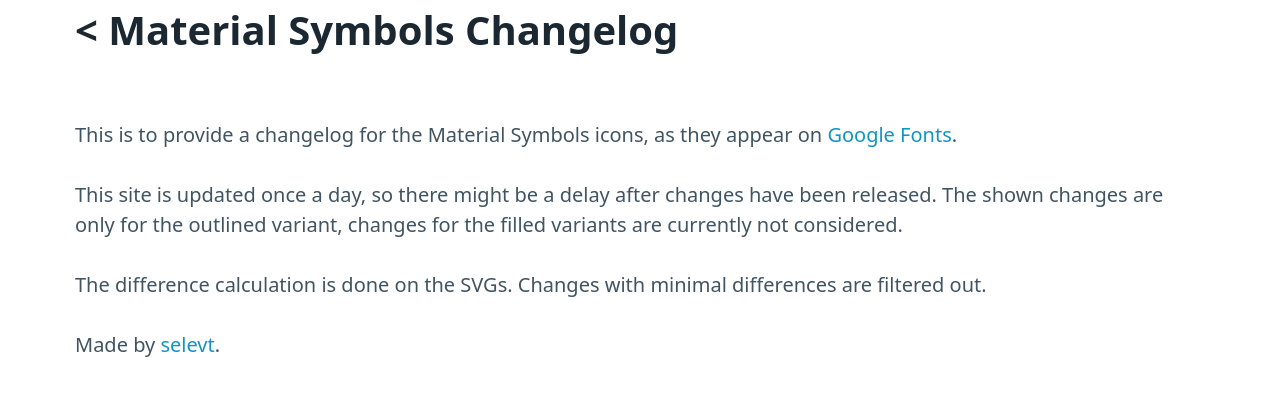
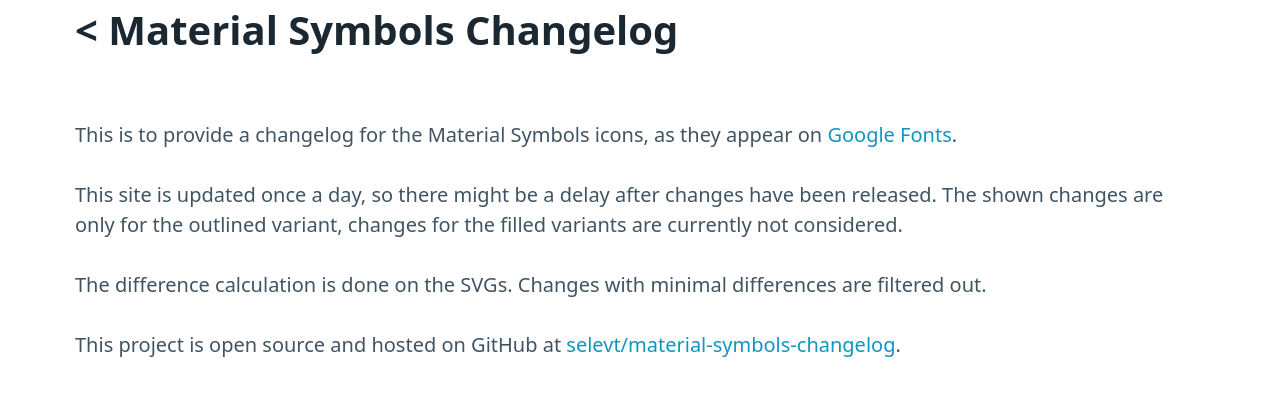
Before and after one commit to selevt/material-symbols-changelog, a SvelteKit app: page /about in a window 1280 px wide. Shown: the top 396 px of the page. Built offline with nearby package versions, Linux system fonts and the light colour scheme.

Commit message:
Link repository from about page

```diff
--- a/src/routes/about/+page.svelte
+++ b/src/routes/about/+page.svelte
@@ -12,5 +12,5 @@
 </p>
 
 <p>
-    Made by <a href='https://github.com/selevt'>selevt</a>.
+    This project is open source and hosted on GitHub at <a href='https://github.com/selevt/material-symbols-changelog'>selevt/material-symbols-changelog</a>.
 </p>
```
